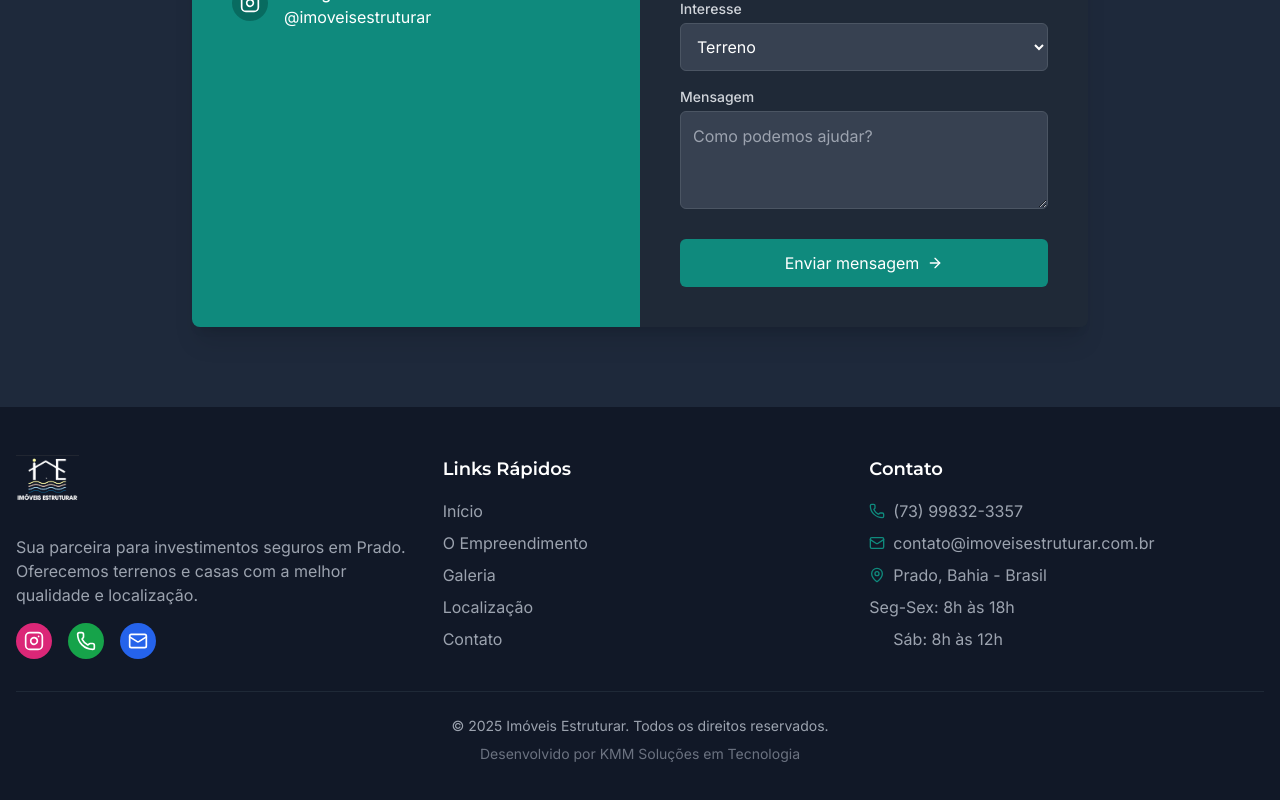
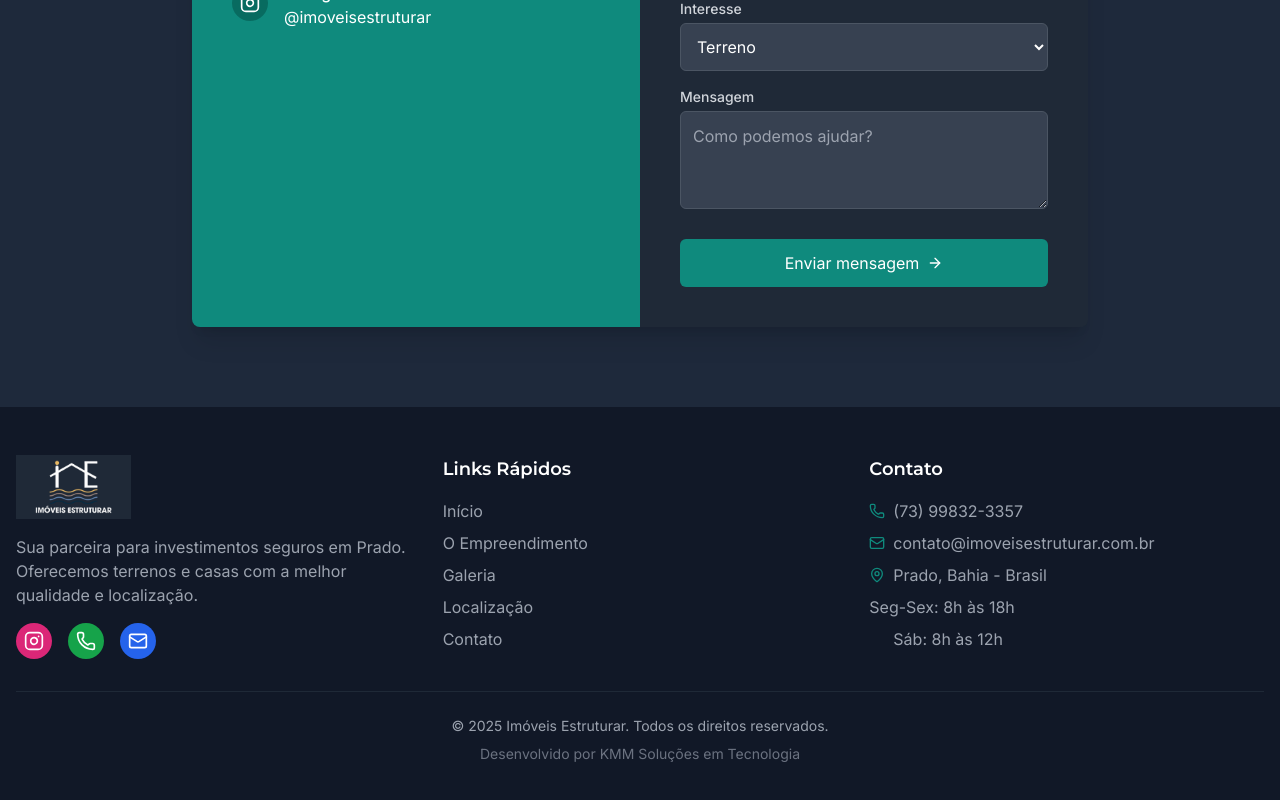
Before and after one commit to kassio20/Xenia, a Next.js app: page / in a window 1280 px wide. Shown: the part 4161-4961 px from the top of the page. Built offline with nearby package versions, Linux system fonts and the light colour scheme.

Commit message:
Update: Replace footer logo with new logo-rodape.png

```diff
--- a/src/app/page.tsx
+++ b/src/app/page.tsx
@@ -58,9 +58,10 @@ export default function Home() {
             <div className="space-y-4">
               <div className="flex items-center justify-center md:justify-start">
                 <img
-                  src="/logo-estruturar.png"
+                  src="/logo-rodape.png"
                   alt="Imóveis Estruturar"
                   className="h-16 w-auto object-contain"
+                  style={{ maxWidth: "163px", maxHeight: "91px" }}
                 />
               </div>
               <p className="text-gray-400 text-sm sm:text-base text-center md:text-left">
```
Also changed, not shown: public/logo-rodape.png (added).
